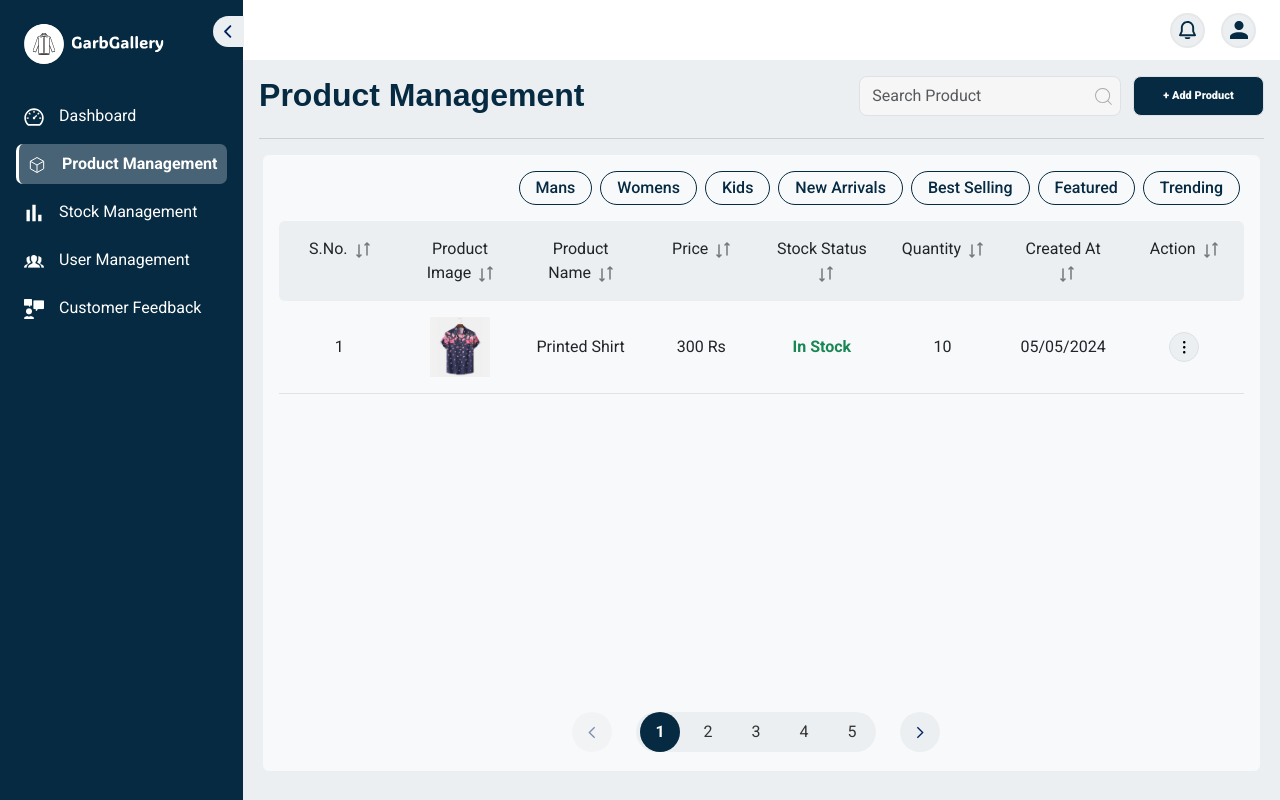
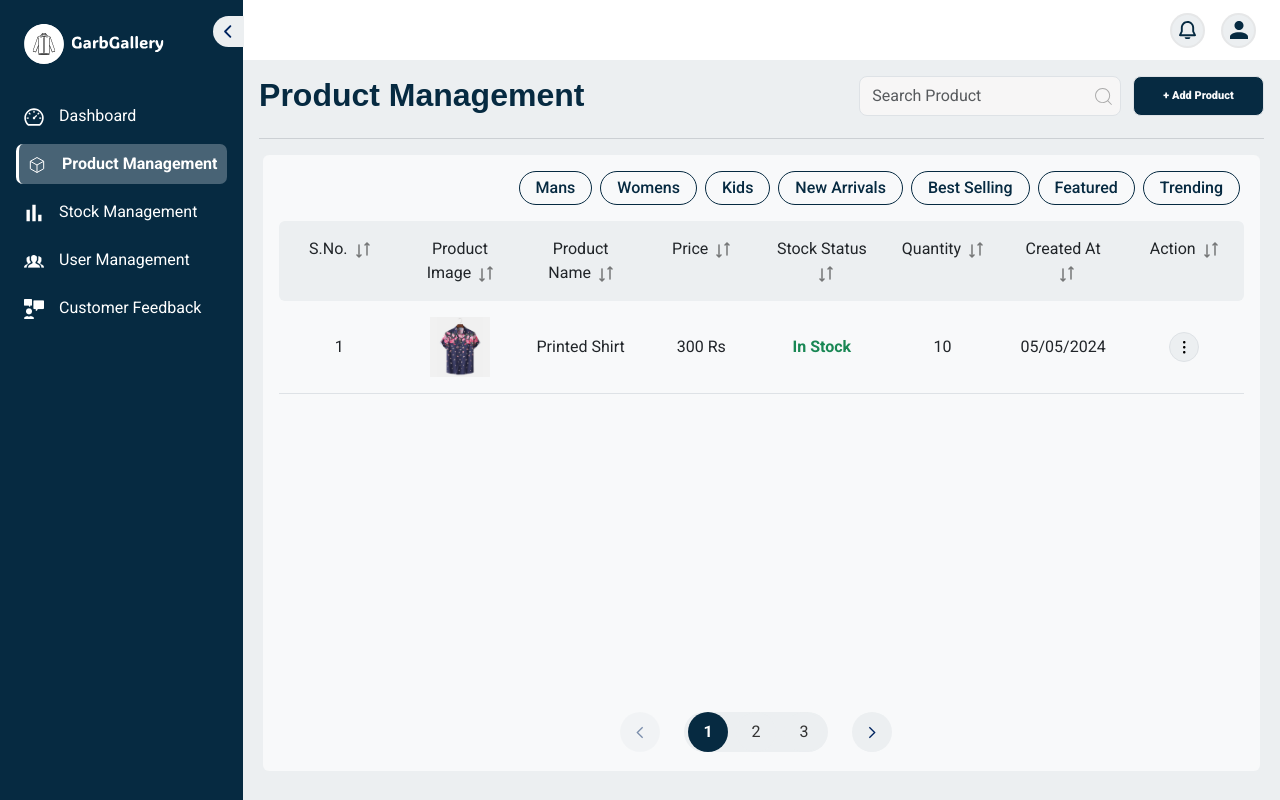
Before and after one commit to nimish-tiwari123/GrabGallery, a React (Vite) app: page /productmanagement in a window 1280 px wide. Built offline with nearby package versions, Linux system fonts and the light colour scheme; a web font is replaced by a local one.

Commit message:
correct pagination

```diff
--- a/src/pages/Admin/ProductManagement/ProductTable.jsx
+++ b/src/pages/Admin/ProductManagement/ProductTable.jsx
@@ -125,7 +125,7 @@ const ProductTable = () => {
       </Row>
       <Container fluid className="d-flex justify-content-center">
         <Row className="position-absolute bottom-0 mb-5 d-flex m-auto ">
-          <Pagination totalPages={5} currentPage={1} onPageChange={true} />
+          <Pagination totalPages={3} currentPage={1} onPageChange={true} />
         </Row>
       </Container>
     </Container>
```
